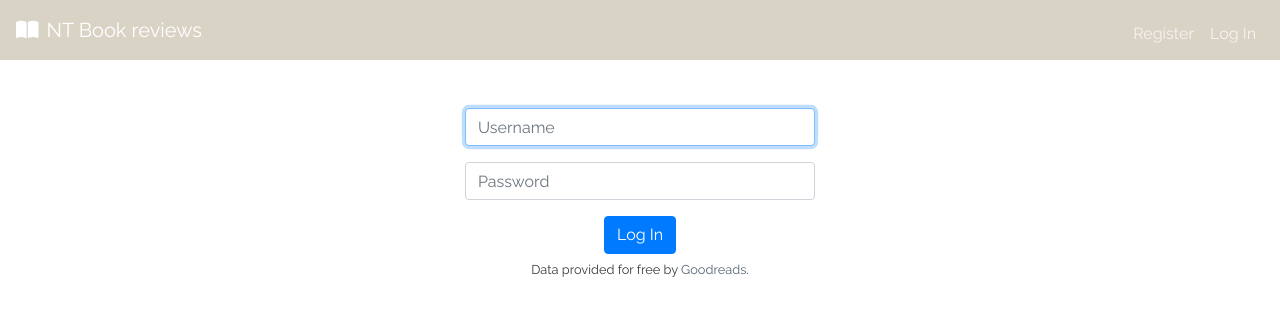
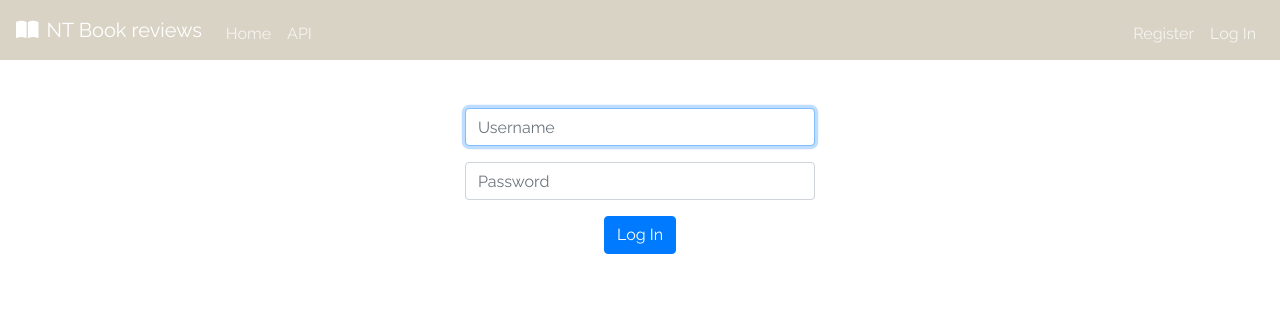
Before and after one commit to nahidtopalovic/bookReview, a Flask app: page /login in a window 1280 px wide. Shown: the top 316 px of the page. Run offline with Flask 2, Linux system fonts and the light colour scheme; some libraries are stand-ins or nearby versions.

Commit message:
changed footer text color

```diff
--- a/application.py
+++ b/application.py
@@ -49,7 +49,6 @@ db = scoped_session(sessionmaker(bind=engine))
 
 
 @app.route("/")
-@login_required
 def index():
     """Index page"""
 
@@ -71,17 +70,14 @@ def autocomplete():
         })
 
 @app.route("/books/<int:book_id>", methods=["GET"])
-@login_required
 def books(book_id):
 
-    # TODO:
-    # 1. On your book page, you should also display (if available) the average rating and number of ratings the work has received
-    #    from Goodreads.
-    # 2. Add book cover and description instead of default ones
+    if book_id:
+        try:
+            user_id = session["user_id"]
+        except:
+            user_id = None
 
-
-    if book_id:
-        user_id = session["user_id"]
         query = db.execute("SELECT * FROM imbooks WHERE bookid = :book_id", {"book_id": book_id}).fetchone()
         reviews_query = db.execute("SELECT * FROM reviews WHERE related_book = :book_id", {"book_id": book_id}).fetchall()
         userHasReviewed = db.execute("SELECT * FROM reviews WHERE author_id = :author AND related_book = :bookid",{"author": user_id, "bookid": book_id}).fetchall()
--- a/templates/index.html
+++ b/templates/index.html
@@ -29,6 +29,11 @@
     </div>
 
 </div>
+
+
+<footer class="small text-center text-white-50 ">
+    Data provided for free by <a class="text-white-50" href="https://www.goodreads.com/api/">Goodreads</a>.
+</footer>
 <script src="static/js/TweenLite.min.js"></script>
 <script src="static/js/EasePack.min.js"></script>
 <script src="static/js/rAF.js"></script>
--- a/templates/layout.html
+++ b/templates/layout.html
@@ -45,6 +45,10 @@
                         <li class="nav-item"><a class="nav-link" href="/logout">Log Out</a></li>
                     </ul>
                 {% else %}
+                    <ul class="navbar-nav mr-auto mt-2">
+                        <li class="nav-item"><a class="nav-link" href="/">Home</a></li>
+                        <li class="nav-item"><a class="nav-link" href="/api">API</a></li>
+                    </ul>
                     <ul class="navbar-nav ml-auto mt-2">
                         <li class="nav-item"><a class="nav-link" href="/register">Register</a></li>
                         <li class="nav-item"><a class="nav-link" href="/login">Log In</a></li>
@@ -65,9 +69,6 @@
             {% block main %}{% endblock %}
         </main>
 
-        <footer class="small text-center text-black ">
-            Data provided for free by <a href="https://www.goodreads.com/api/">Goodreads</a>.
-        </footer>
 
     </body>
 
```
